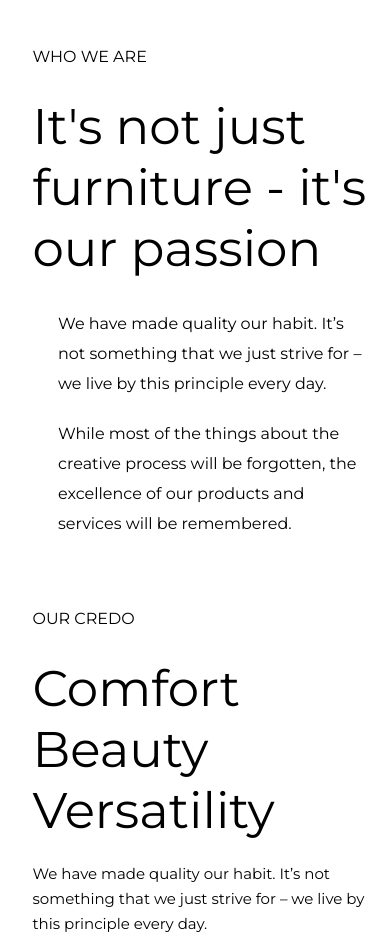
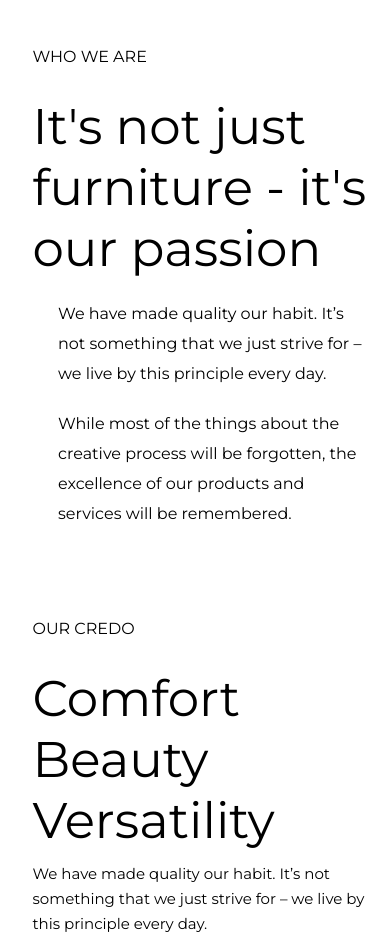
Before and after one commit to Mustafaali82/Zyro, a plain HTML site: page index.html in a window 390 px wide. Shown: the part 1551-2487 px from the top of the page. Drawn offline with Linux system fonts and the light colour scheme.

Commit message:
file updated

```diff
--- a/index.html
+++ b/index.html
@@ -68,7 +68,7 @@
             <div class="heading-box">
                 <span>OUR CREDO</span>
                 <h1>Comfort Beauty Versatility</h1>
-                <span style="font-size: 15px; position: relative; top: 20px; line-height: 25px;">We have made quality
+                <span class="sp" style="font-size: 15px; position: relative; top: 20px; line-height: 25px;">We have made quality
                     our habit. It’s not something that we just strive for – we
                     live by this
                     principle every day.</span>
--- a/style.css
+++ b/style.css
@@ -331,6 +331,10 @@ textarea {
     transition: 0.3s;
   }
 
+  .s {
+    position: unset !important;
+  }
+
   .nav-menu.active {
     left: 0;
   }
@@ -375,8 +379,23 @@ textarea {
 
   .span {
     width: 304px;
-    margin-top: 30px;
+    margin-top: 10px;
+    display: flex;
+    flex-direction: column;
+    grid-gap: 20px;
   }
+
+  .heading-box > h1{
+    padding-bottom: 10px;
+  }
+
+  .sp{
+    position: unset  !important;
+  }
+/*
+  label{
+    position: unset !important;
+  } */
 
   .i {
     width: 335px;
```
